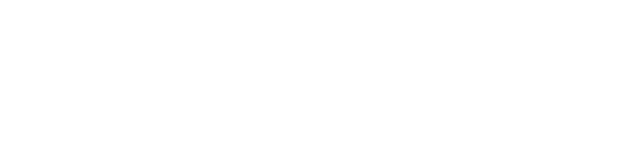
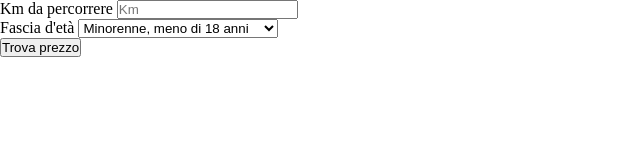
Before and after one commit to easygode/js-biglietto-treno-form, a plain HTML site: page index.html in a window 1280 px wide. Shown: the whole page, without its empty margins (0-640 px from the left). Drawn offline with Linux system fonts and the light colour scheme.

Commit message:
milestone 1

```diff
--- a/index.html
+++ b/index.html
@@ -10,6 +10,23 @@
     <!--/Foglio di stile CSS-->
 </head>
 <body>
-
+    <main>
+        <div id="container-form">
+            <label for="km">Km da percorrere</label>
+            <input id="inputKm" type="number" placeholder="Km">
+        </div>
+            <label for="eta">Fascia d'età</label>
+            <select id="eta">
+                <option value="under">Minorenne, meno di 18 anni</option>
+                <option value="major">Maggiorenne, tra 18 e 65 anni</option>
+                <option value="silver">Senior, più di 65 anni</option>
+                <option value="audi">Tesla</option>
+              </select>
+            </div>
+        <div>
+            <button onclick="TicketPrice ()">Trova prezzo</button>
+        </div>
+    </main>
+    <script src="js/main.js"></script>
 </body>
 </html>
--- a/js/main.js
+++ b/js/main.js
@@ -1 +1,37 @@
-'use strict';
+'use strict'
+
+//1. imposta variabile costoKM = 0.21
+const costoKM = 0.21;
+
+//2. imposta variabile numeroKm con tipo output numero
+let numeroKm = document.getElementById('inputKm').value;
+
+//2a. scrivi output numeroKM in console.log
+console.log ({numeroKm});
+
+//3. imposta variabile etaUtente con tipo output numero
+let etaUtente = document.getElementById('eta').value;
+
+//3a. scrivi output etaUtente in console.log
+console.log ({etaUtente});
+
+//4. calcola e imposta variabile prezzo (numeroKM * costoKM)
+let prezzo = document.getElementById('inputKm').value * costoKM;
+function TicketPrice() {
+    prezzo = document.getElementById('inputKm').value * costoKM;
+    console.log (numeroKm);
+    console.log (etaUtente);
+    console.log (prezzo);
+    alert(prezzo);
+}
+
+//5. SE etaUtente < 18 calcola prezzo - 20% in forma umana
+   //altrimenti SE etaUtente > 65 calcola prezzo - 40% in forma umana
+   if (etaUtente = under) {
+    prezzo = prezzo - prezzo * 0.2;
+   } else if (etaUtente = senior) {
+    prezzo = prezzo - prezzo * 0.4;
+    }
+
+//6. Al click sul bottone "Genera" in HTML questo invocherà una  funzione che visualizzerà una sezione HTML con i dettagli del biglietto
+//7. Al click sul bottone "Annulla" in HTML questo invocherà una finzione che  svuoterà i campi input e farà sparire la sezione HTML con i dettagli del biglietto
```
Also changed, not shown: 1 other file.
